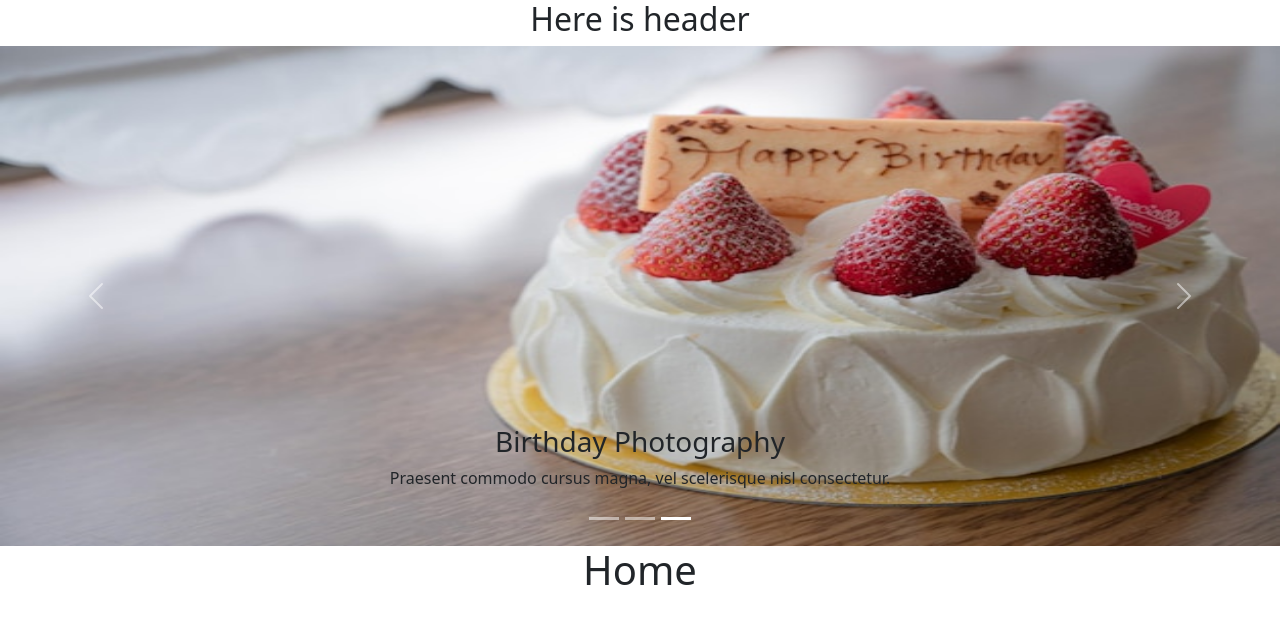
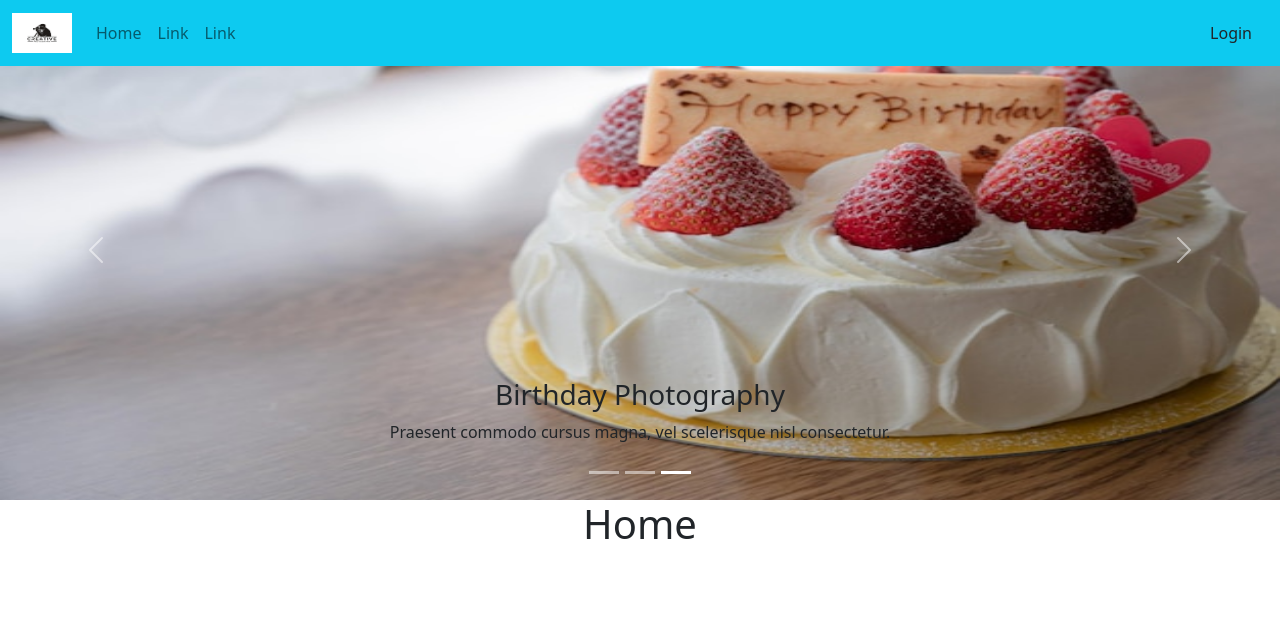
Before and after one commit to RabeyaIslam99/independent-service-provider, a React (Create React App) app: page / in a window 1280 px wide. Shown: the top 624 px of the page. Built offline with nearby package versions, Linux system fonts and the light colour scheme.

Commit message:
navbar updared

```diff
--- a/src/App.js
+++ b/src/App.js
@@ -6,11 +6,12 @@ import Services from './components/Home/Services/Services';
 import 'bootstrap/dist/css/bootstrap.min.css';
 import Login from './components/Login/Login';
 import Banner from './components/Home/Banner/Banner';
+import Header from './components/Shared/Header/Header';
 
 function App() {
   return (
     <div className="App">
-      <h2>Here is header</h2>
+     <Header></Header>
       <Banner></Banner>
       <Routes>
 
--- /dev/null
+++ b/src/components/Shared/Header/Header.js
@@ -0,0 +1,44 @@
+
+import React from 'react';
+import { Container, Form, FormControl, Nav, Navbar, NavDropdown } from 'react-bootstrap';
+import Button from 'react-bootstrap/Button'
+import logo from '../../../images/logo.png'
+const Header = () => {
+    return (
+        <div>
+         <nav>
+         <Navbar bg="info" expand="lg"   fixed="top">
+  <Container fluid>
+
+    <Navbar.Brand href="#"><img
+        src={logo}
+        width="60"
+        height="40"
+        className="d-inline-block align-top"
+        alt="React Bootstrap logo"
+      /></Navbar.Brand>
+    <Navbar.Toggle aria-controls="navbarScroll" />
+    <Navbar.Collapse id="navbarScroll">
+      <Nav
+        className="me-auto my-2 my-lg-0"
+        style={{ maxHeight: '100px' }}
+        navbarScroll
+      >
+        <Nav.Link href="#action1">Home</Nav.Link>
+        <Nav.Link href="#action2">Link</Nav.Link>
+        <Nav.Link href="#action2">Link</Nav.Link>
+
+
+      </Nav>
+      <Form className="d-flex">
+      <Nav.Link href="#action1" className='text-dark'>Login</Nav.Link>
+      </Form>
+    </Navbar.Collapse>
+  </Container>
+</Navbar>
+         </nav>
+        </div>
+    );
+};
+
+export default Header;
```
Also changed, not shown: src/images/logo.png (added).
